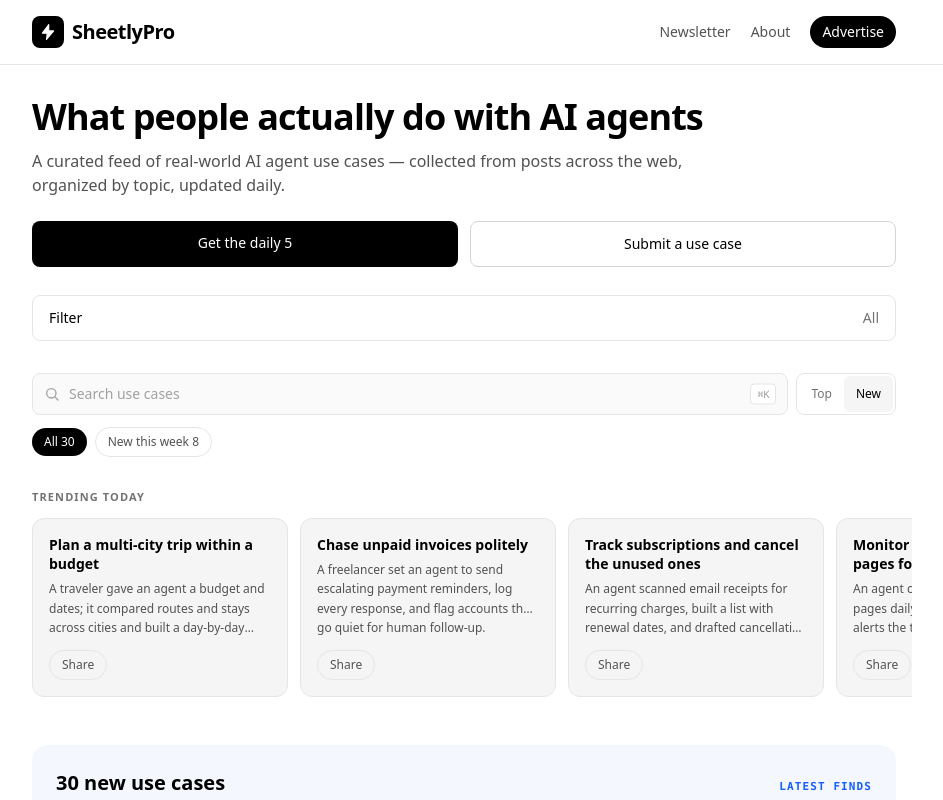
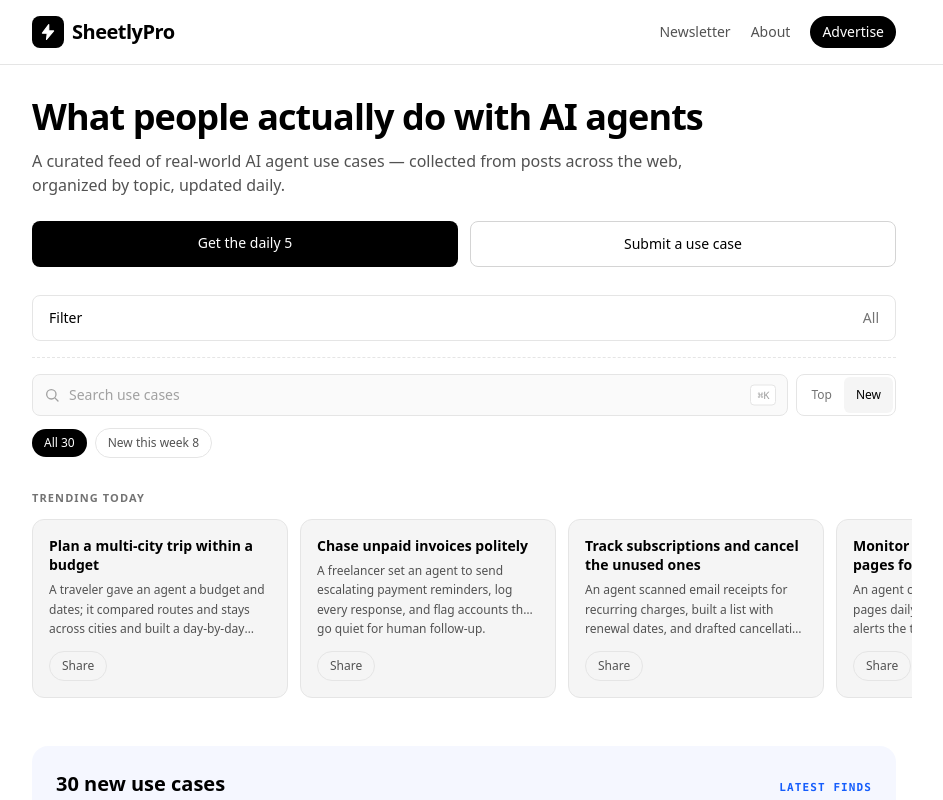
Before and after one commit to Stropurbo/bank-statement-frontend, a React (Vite) app: page / in a window 1280 px wide. Shown: the top 800 px of the page, without its empty margins (176-1119 px from the left). Built offline with nearby package versions, Linux system fonts and the light colour scheme.

Commit message:
tighter filter/search spacing with dashed divider like reference

```diff
--- a/src/pages/Home.jsx
+++ b/src/pages/Home.jsx
@@ -179,7 +179,7 @@ export default function Home() {
       </section>
 
       {/* Search + pills */}
-      <section className="mt-8">
+      <section className="mt-4 border-t border-dashed border-neutral-200 pt-4">
         <div className="flex gap-2">
           <div className="relative flex-1">
           <svg
```
